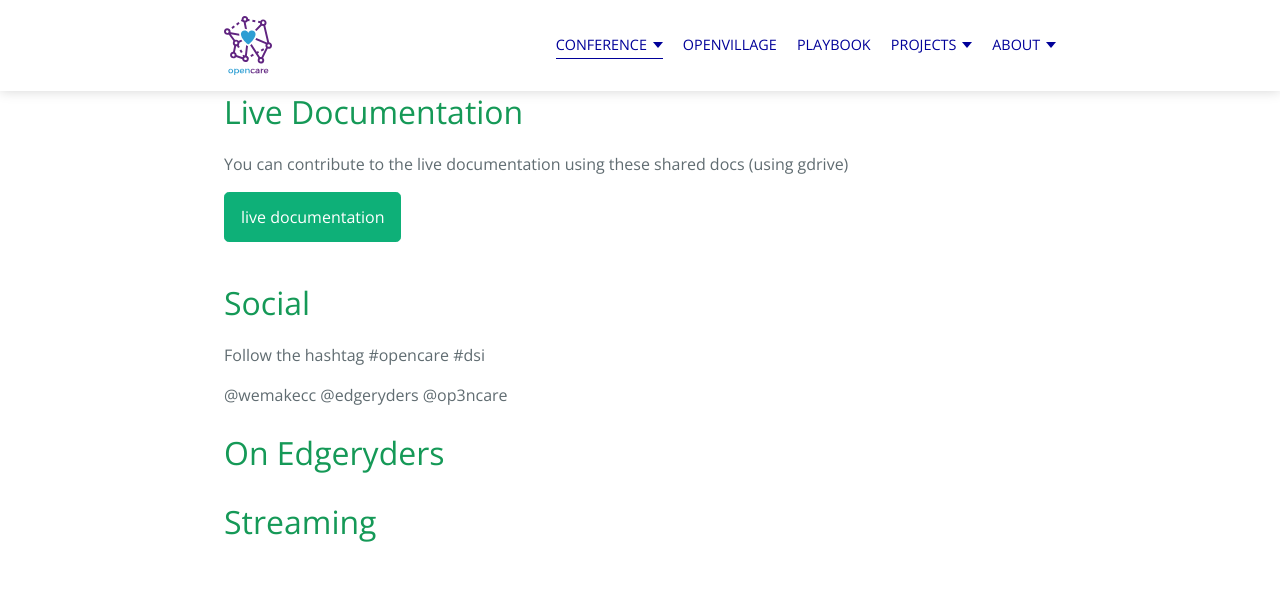
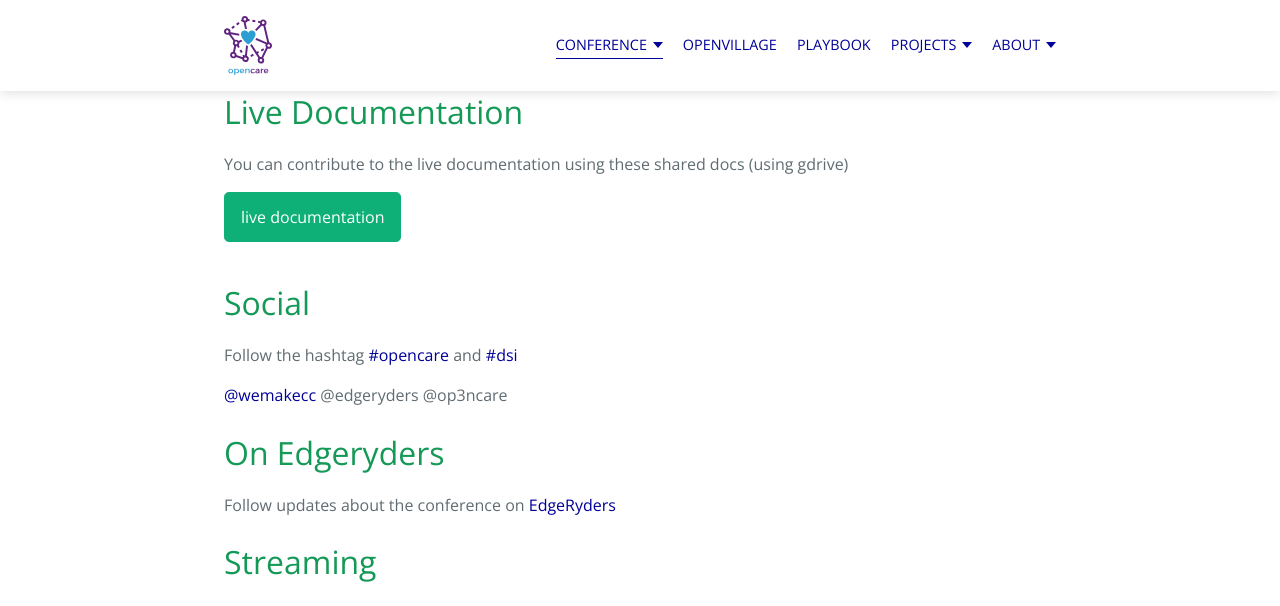
Before and after one commit to WeMakecc/OpenCareLandingPage, a Jekyll site: the page built from pages/conference_live.md, in a window 1280 px wide and 1110 px high, cut to the strip 0-606 px from the top of the window. Built offline with Jekyll 4.4.1, drawn with Linux system fonts in a browser that asks for light colours; nearby versions of some CDN libraries.

Commit message:
conf live update

```diff
--- a/pages/conference_live.md
+++ b/pages/conference_live.md
@@ -13,12 +13,16 @@ You can contribute to the live documentation using these shared docs (using gdri
 
 <a href="https://drive.google.com/drive/u/0/folders/1ZbJKy9f90OPtYS0IopVbEQdWyH-p14ew" target="_blank" class="btn">live documentation</a>
 
+<a href="" target="_blank"></a>
+
 # Social
 
-Follow the hashtag #opencare #dsi
+Follow the hashtag <a href="" target="_blank">#opencare</a> and <a href="" target="_blank">#dsi</a>
 
- @wemakecc @edgeryders @op3ncare
+ <a href="" target="_blank">@wemakecc</a> @edgeryders @op3ncare
 
 # On Edgeryders
 
+Follow updates about the conference on [EdgeRyders](https://edgeryders.eu/c/opencare)
+
 # Streaming
```
